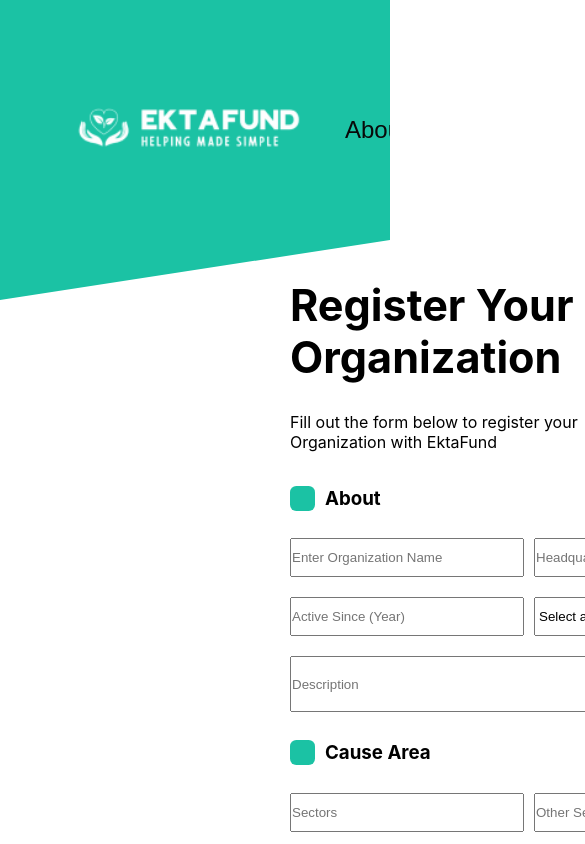
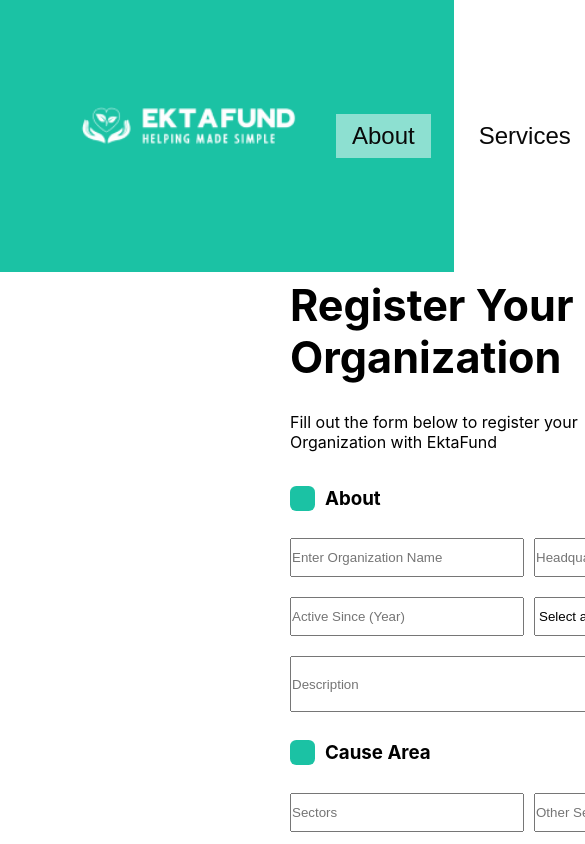
Before and after one commit to kunj-bhuva/Ekta_Fund, a React (Create React App) app: page / in a window 390 px wide. Shown: the top 844 px of the page, 585 px wide, since content can reach past the window. Built offline with nearby package versions, Linux system fonts and the light colour scheme.

Commit message:
thoda thoda

```diff
--- a/src/App.css
+++ b/src/App.css
@@ -1,7 +1,7 @@
 .header {
   background-color: #0ea47a; /* Green color */
-  height: 300px;
-  clip-path: polygon(0 0, 100% 0, 100% 80%, 0 100%);
+  /* height: 100px; */
+  /* clip-path: polygon(0 0, 100% 0, 100% 80%, 0 100%); */
 }
 
 .content {
--- a/src/components/Body.css
+++ b/src/components/Body.css
@@ -27,7 +27,7 @@
 .login-image {
     position: absolute;
     top: 0px;
-    left: 160%;
+    left: calc(120% - 5rem); /* Move 100px to the left */
     width: 400px; /* Adjust the width as needed */
     height: auto; /* Maintain the image aspect ratio */
     padding-top: 2rem;
--- a/src/components/Header.css
+++ b/src/components/Header.css
@@ -1,88 +1,102 @@
+/* * {
+  margin: 0;
+  padding: 0;
+  box-sizing: border-box; /* Ensures padding doesn't affect the width */
+/* } */
+
 .header {
   background-color: #1BC2A4; /* Green color */
-  min-height: 350px; /* Adjust this based on your design */
-  /* clip-path: polygon(0 0, 100% 0, 100% 80%, 0 100%); */
+  width: 100vw; /* Make the header stretch to the full width of the viewport */
+  min-height: 30px; /* Adjust this based on your design, replaced px with rem */
   display: flex;
   justify-content: space-between; /* Align items to the edges */
   align-items: center; /* Vertically center items */
   text-align: center;
   color: rgb(9, 9, 9); /* Dark text color */
-  padding: 0 50px; /* Add padding to the sides for spacing */
+  padding: 0 3rem; /* Add padding to the sides for spacing */
+  position: relative; /* Keeps it in the document flow */
 }
 
-.header-content{
-  margin-left:20rem;
+
+.header-content {
+  margin-left: 7rem; /* Adjusted margin to rem */
   display: flex;
   justify-content: space-between; /* Align items to the edges */
   align-items: center; /* Vertically center items */
   text-align: center;
 }
 
-.header-navBar{
+.header-navBar {
   color: rgb(9, 9, 9);
 }
 
 @media (max-width: 992px) {
   .header {
-    min-height: 280px; /* Smaller height for tablet and below */
+    min-height: 17rem; /* Smaller height for tablet and below */
+    padding: 0 2rem; /* Reduce side padding */
+  }
+
+  .header-content {
+    margin-left: 5rem; /* Adjust based on screen size */
   }
 }
 
 @media (max-width: 768px) {
   .logo {
-    width: 130px; /* Even smaller logo on smaller screens */
+    width: 8rem; /* Adjust logo size */
+  }
+  .header-content {
+    margin-left: 2rem; /* Adjust the header content margin */
   }
   .header-navBar {
-    font-size: 16px; /* Adjust font size for smaller screens */
+    font-size: 1rem; /* Adjust font size */
   }
   .donate-button {
-    padding: 8px 16px; /* Adjust padding */
+    padding: 0.5rem 1rem; /* Adjust padding */
   }
 }
 
 .logo {
-  margin-top: 40px;
-  width: 265px;
+  margin-top: 2rem;
+  width: 16rem; /* Adjust width to rem */
   height: auto; /* Maintain aspect ratio */
   margin-right: auto; /* Push all other elements to the right */
-  transform: translateY(-20px); /* Shift logo up */
-   background-color: transparent;
+  transform: translateY(-1.5rem); /* Shift logo up */
 }
 
 .header-content {
   display: flex;
   justify-content: space-around; /* Distribute space evenly */
-  margin-left: 10px;
+  margin-left: 2rem;
   align-items: center; /* Vertically center items */
-  width: calc(100% - 250px); /* Adjust width taking logo into account */
-  transform: translateY(-20px); /* Shift all header content up */
+  width: calc(100% - 20rem); /* Adjust width taking logo into account */
 }
 
 .header-navBar {
-  font-size: 24px;
-  margin: 10px;
-  background-color: #1BC2A4; /* Semi-transparent background for readability */
-  padding: 5px 10px; /* Padding for better text visibility */
+  font-size: 1.5rem; /* Adjust to rem */
+  margin: 1rem;
+  background-color: rgba(255, 255, 255, 0.5); /* Semi-transparent background for readability */
+  padding: 0.5rem 1rem; /* Adjust padding to rem */
   border: none;
-  font-family: Arial, sans-serif; /* Setting Arial as the font, with sans-serif as a fallback */
+  font-family: Arial, sans-serif;
 }
 
-.header-navBar:hover{
+.header-navBar:hover {
   color: aliceblue;
   opacity: 80%;
   cursor: pointer;
 }
 
 .donate-button {
-  margin-top: 40px;
+  margin-top: 2rem;
   background-color: #ff5a5f;
   color: rgb(9, 9, 9);
   font-size: 1.5rem;
   border: none;
-  padding: 10px 20px;
-  border-radius: 5px;
+  padding: 0.8rem 1.5rem; /* Adjust padding using rem */
+  border-radius: 5rem;
   cursor: pointer;
-  transform: translateY(-20px); /* Shift button up */
+  transform: translateY(-1rem); /* Move the button up by 0.5rem */
 }
 
 .donate-button:hover {
```
